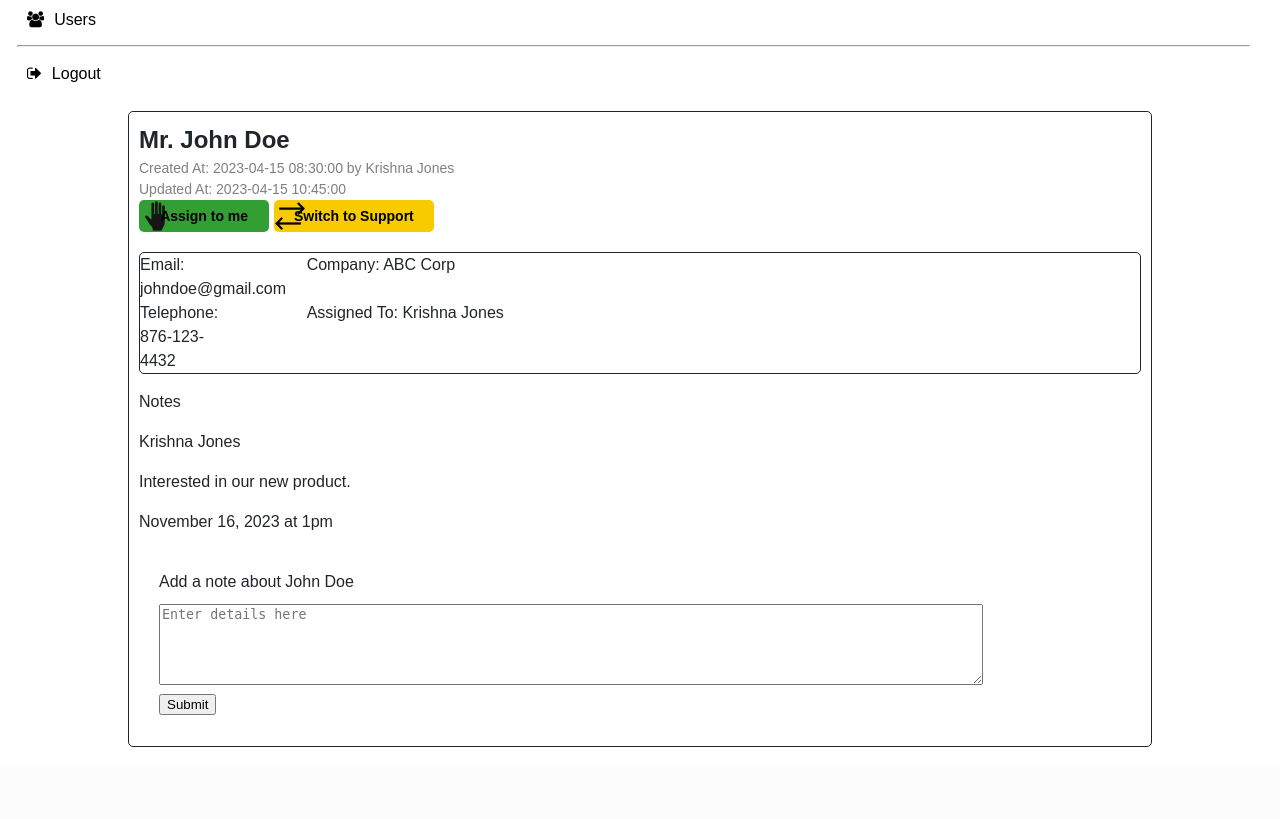
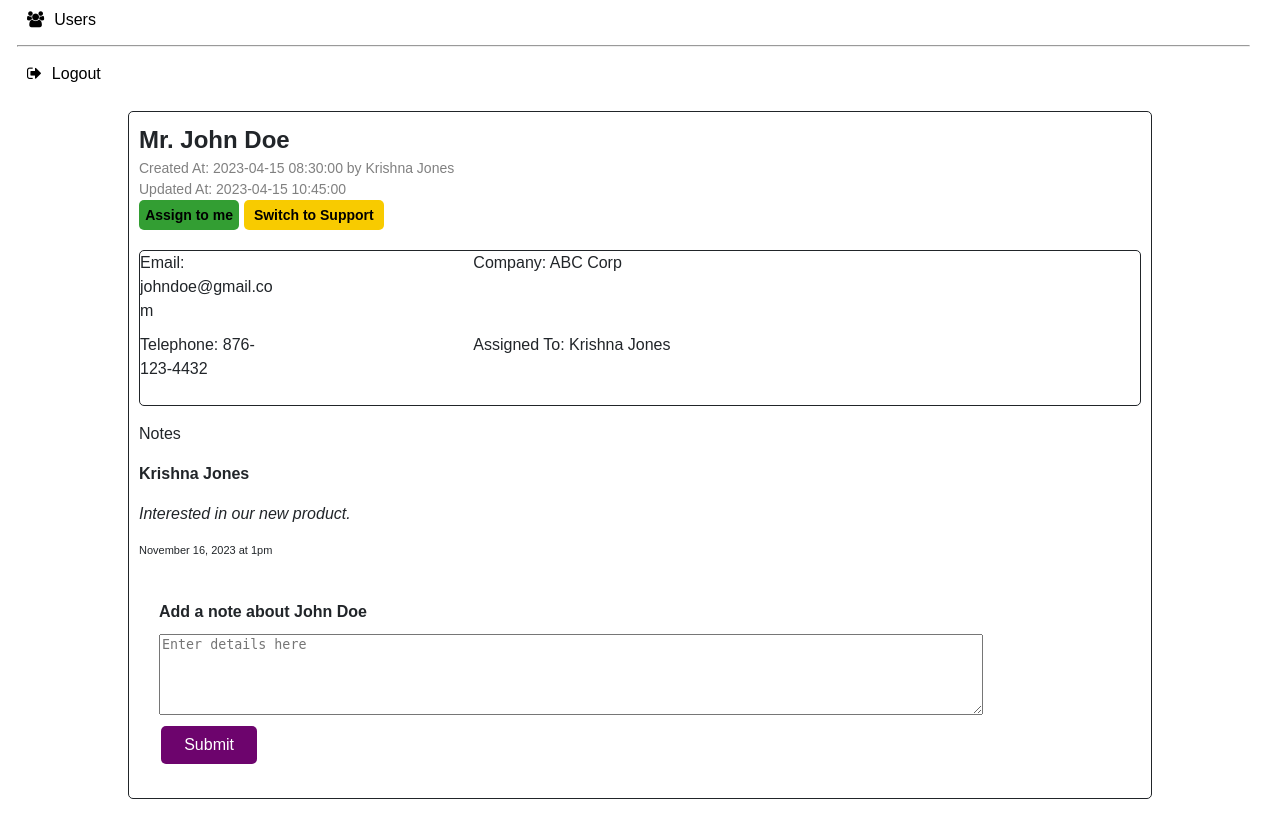
Before and after one commit to BrittanyThomas162/info2180-finalproject, a PHP site: page /contactDetails.php?contactID=1 in a window 1280 px wide. Shown: the part 157-976 px from the top of the page. Before the commit the page ends 904 px from the top, so only its background shows below. Run offline with PHP 8.4, Linux system fonts and the light colour scheme; data comes from the database, SQL or seed files in the repository.

Commit message:
Update contactDetails.css

```diff
--- a/contactDetails.css
+++ b/contactDetails.css
@@ -8,6 +8,10 @@ body{
     box-sizing: border-box;
 
 }
+.main-container{
+    display: grid;
+    grid-template-columns: 1fr 5fr;
+}
 .contact-details{
     margin-top: 20px;
     margin-bottom: 20px;
@@ -16,6 +20,29 @@ body{
     padding: 10px;
     margin-left: 10%;
     margin-right: 10%;
+    grid-column: 2;
+}
+label{
+    font-weight: bold;
+}
+
+.menu{
+    grid-column:1;
+}
+
+.note{
+    padding-bottom: 10px;
+}
+ #name{
+    font-weight: bold;
+ }
+
+#note{
+    font-style: italic;
+}
+
+#date{
+    font-size: 11px;
 }
 
 .contact-name{
@@ -29,47 +56,86 @@ body{
 }
 
 .container{
-    display:flex;
-    flex-wrap: wrap;
+    display:grid;
+    grid-template-rows: 1fr 1fr;
+    grid-template-columns: minmax(0, 1fr) minmax(0, 1fr);
+    grid-column-gap: 200px;
+    grid-row-gap: 10px;
     margin-top: 20px;
     border:1px solid #212529;
     border-radius: 5px;
 }
+.container > * {
+    min-width: 0;
+    overflow: auto; /* or overflow: hidden; */
+    overflow-wrap: anywhere;
+}
 
 #switchButton{
     background-color: rgb(248, 203, 0);
-    background-image: url('switch.png');
-    background-repeat: no-repeat;
-    background-position: left;
-    background-size: contain;
     border-radius: 5px;
     color: black;
-    width: 16%;
-    height: 32px;
+    width: 14%;
+    height: 30px;
     font-size: 14px;
     font-weight: bold;
     border: none;
 }
+#switchButton img {
+    width: 18px;
+    height: 18px;
+}
 
 #assignToMeButton{
     background-color: rgb(51, 158, 51);
-    background-image: url('hand-palm-silhouette-icon.png');
-    background-repeat: no-repeat;
-    background-position: left;
-    background-size: contain;
     border-radius: 5px;
     color: black;
-    width: 13%;
-    height: 32px;
+    width: 10%;
+    height: 30px;
     font-size: 14px;
     font-weight: bold;
     border: none;
 }
-
-.contact-email, .contact-telephone {
-    width: 50%;
+#assignToMeButton img {
+    width: 18px;
+    height: 18px;
 }
 
-.contact-company, .contact-assigned_to {
-    width: 50%;
+.contact-email {
+    grid-column: 1;
+    grid-row: 1;
+
 }
+.contact-telephone{
+    grid-column: 1;
+    grid-row: 2;
+
+}
+
+
+.contact-company {
+    grid-column: 2;
+    grid-row: 1;
+
+}
+
+.contact-assigned_to {
+    grid-column: 2;
+    grid-row: 2;
+
+}
+
+#submitBtn {
+    background-color: rgb(109, 4, 109);
+    width: 10%;
+    color: white; /* This sets the text color to white, adjust as needed */
+    border: none;
+    padding: 10px; /* Adjust as needed */
+    text-align: center;
+    text-decoration: none;
+    display: inline-block;
+    font-size: 16px; /* Adjust as needed */
+    margin: 4px 2px;
+    cursor: pointer;
+    border-radius: 5px;
+}
```
